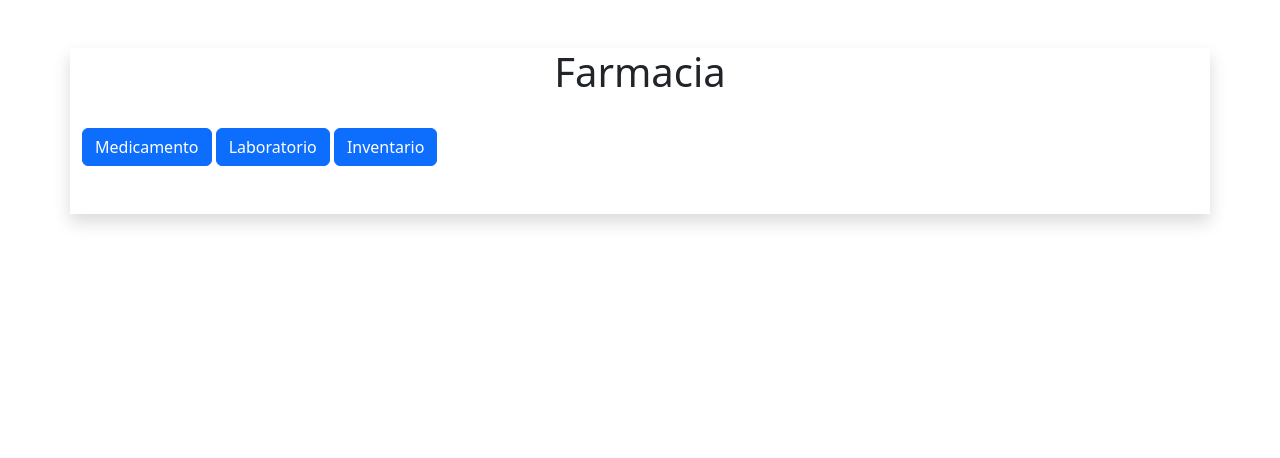
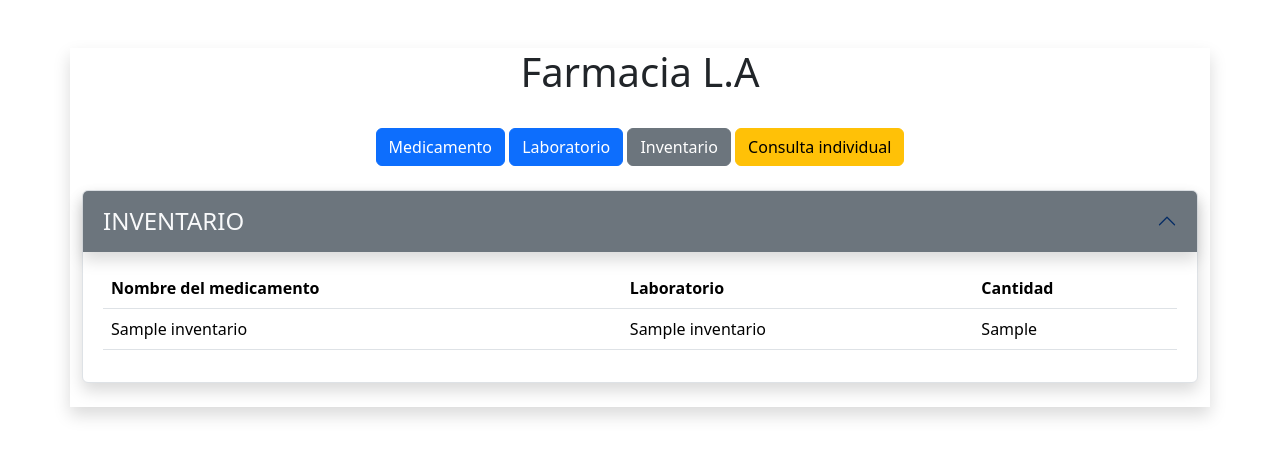
Before and after one commit to Leandro9407/PhP, a PHP site: page /PhP/farmacia/index.php in a window 1280 px wide. Shown: the top 458 px of the page. Run offline with PHP 8.4, Linux system fonts and the light colour scheme; tables that the repository leaves empty or names only in its code hold one stand-in row (values such as "Sample post").

Commit message:
Agrego ejercicio de FARMACIA terminado

```diff
--- a/Farmacia/consultar_inventario.php
+++ b/Farmacia/consultar_inventario.php
@@ -1,8 +1,33 @@
 <?php
 
-    include_once('conexion_bd_farmacia');
+    include_once('conexion_bd_farmacia.php');
+
+    $consultar=$conexion->query("SELECT * FROM inventario");
+?>
+
+    <table class="table">
+    <thead>
+        <tr>
+        <th scope="col">Nombre del medicamento</th>
+        <th scope="col">Laboratorio</th>
+        <th scope="col">Cantidad</th>
+        </tr>
+    </thead>
+    <tbody>
+
+    <?php
+    while ($row=$consultar->fetch_array()){
+    ?>
+        <tr>
+            <td><?php echo $row['nombre']; ?></td>
+            <td><?php echo $row['nombre_l']; ?></td>
+            <td><?php echo $row['cantidad']; ?></td>
+        </tr>
 
 
+    <?php
+        }
+    ?>
 
-
-?>
+    </thead>
+    <tbody>
--- a/Farmacia/index.php
+++ b/Farmacia/index.php
@@ -8,22 +8,40 @@
 </head>
 <body>
         <div class="container-md shadow pb-4">
-            <h1 class="titulo text-center mt-5">Farmacia</h1>
-            <div class="botones pt-4 pb-4">
+            <h1 class="titulo text-center mt-5">Farmacia L.A</h1>
+            <div class="botones pt-4 pb-4 text-center">
             <button type="button" class="btn btn-primary" data-bs-toggle="modal" data-bs-target="#registro_medicamento">
             Medicamento
             </button>
             <button type="button" class="btn btn-primary" data-bs-toggle="modal" data-bs-target="#registro_laboratorio">
             Laboratorio
             </button>
-            <button type="button" class="btn btn-primary" data-bs-toggle="modal" data-bs-target="#registro_inventario">
+            <button type="button" class="btn btn-secondary" data-bs-toggle="modal" data-bs-target="#registro_inventario">
             Inventario
             </button>
-
-
-
+            <button type="button" class="btn btn-warning" data-bs-toggle="modal" data-bs-target="#consulta_individual">
+            Consulta individual
+            </button>
 
         </div>
+
+            <div class="accordion" id="accordionExample">
+                <div class="accordion-item shadow">
+                    <h2 class="accordion-header">
+                    <button class="accordion-button fs-4 text-light bg-secondary shadow" type="button" data-bs-toggle="collapse" data-bs-target="#collapseOne" aria-expanded="true" aria-controls="collapseOne">
+                        INVENTARIO
+                    </button>
+                    </h2>
+                    <div id="collapseOne" class="accordion-collapse collapse show" data-bs-parent="#accordionExample">
+                    <div class="accordion-body">
+                        <?php
+                            include_once('consultar_inventario.php');
+                        ?>
+                    </div>
+                    </div>
+                </div>
+            </div>
+
 
         <!-- modales -->
 
@@ -46,23 +64,9 @@
                                 <input type="date" class="form-control mb-3" name="expedicion">
                             <label for="">Fecha de vencimiento</label>
                                 <input type="date" class="form-control mb-3" name="vencimiento">
-                            <label for="">Laboratorio</label>
-                            <select name="laboratorio" class="form-select mb-3">
-                                <option selected>Selecione laboratorio...</option>
-                                <?php
-                                    include_once('conexion_bd_farmacia.php');
-
-                                    $consultar=$conexion->query("SELECT * FROM laboratorio");
-
-                                    while ($row=$consultar->fetch_array()){
-                                        echo '<option value="',$row['nombre_l'],'">',$row['nombre_l'],'</option>';
-                                    }
-
-                                ?>
-
-                            </select>
 
                                 <div class="modal-footer">
+                                    <a class="btn btn-info me-4" href="http://localhost/PhP/farmacia/consultar_medicamentos.php" role="button">Consultar</a>
                                     <button type="button" class="btn btn-secondary" data-bs-dismiss="modal">Cerrar</button>
                                     <button type="submit" class="btn btn-primary">Guardar</button>
                                 </div>
@@ -72,6 +76,8 @@
                 </div>
             </div>
         </div>
+
+
 
         <!-- registro laboratorio -->
         <div class="modal fade" id="registro_laboratorio" tabindex="-1" aria-labelledby="exampleModalLabel" aria-hidden="true">
@@ -94,6 +100,7 @@
                                 <input type="number" class="form-control mb-3" name="telefono">
 
                             <div class="modal-footer">
+                                <a class="btn btn-info me-4" href="http://localhost/PhP/farmacia/consultar_laboratorio.php" role="button">Consultar</a>
                                 <button type="button" class="btn btn-secondary" data-bs-dismiss="modal">Cerrar</button>
                                 <button type="submit" class="btn btn-primary">Guardar</button>
                             </div>
@@ -103,8 +110,9 @@
             </div>
         </div>
 
-         <!-- registro inventario -->
-         <div class="modal fade" id="registro_inventario" tabindex="-1" aria-labelledby="exampleModalLabel" aria-hidden="true">
+
+        <!-- registro inventario -->
+        <div class="modal fade" id="registro_inventario" tabindex="-1" aria-labelledby="exampleModalLabel" aria-hidden="true">
             <div class="modal-dialog">
                 <div class="modal-content">
                     <div class="modal-header">
@@ -112,11 +120,90 @@
                         <button type="button" class="btn-close" data-bs-dismiss="modal" aria-label="Close"></button>
                     </div>
                     <div class="modal-body">
-                        <p>Modal body text goes here.</p>
+
+                        <form action="ingresar_inventario.php" method="POST">
+
+                            <label for="">Nombre del medicamento</label>
+                            <select name="nombre" class="form-select mb-3">
+                                <option selected>Seleccione medicamento...</option>
+                                    <?php
+                                        include_once('conexion_bd_farmacia.php');
+
+                                        $consultar=$conexion->query("SELECT * FROM medicamento");
+
+                                        while ($row=$consultar->fetch_array()){
+                                            echo '<option value="',$row['nombre'],'">',$row['nombre'],'</option>';
+                                        }
+                                    ?>
+                            </select>
+
+                            <label for="">Laboratorio</label>
+                            <select name="nombre_l" class="form-select mb-3">
+                                <option selected>Selecione laboratorio...</option>
+                                <?php
+                                    include_once('conexion_bd_farmacia.php');
+
+                                    $consultar=$conexion->query("SELECT * FROM laboratorio");
+
+                                    while ($row=$consultar->fetch_array()){
+                                        echo '<option value="',$row['nombre_l'],'">',$row['nombre_l'],'</option>';
+                                    }
+                                ?>
+
+                            </select>
+
+                            <label for="">Cantidad</label>
+                                <input type="number" class="form-control mb-3" name="cantidad">
+
+                            <div class="modal-footer">
+                                <button type="button" class="btn btn-secondary" data-bs-dismiss="modal">Cerrar</button>
+                                <button type="submit" class="btn btn-primary">Guardar</button>
+                            </div>
+                        </form>
                     </div>
-                    <div class="modal-footer">
-                        <button type="button" class="btn btn-secondary" data-bs-dismiss="modal">Cerrar</button>
-                        <button type="button" class="btn btn-primary">Guardar</button>
+                </div>
+            </div>
+        </div>
+
+
+        <!-- Consulta individual -->
+        <div class="modal fade" id="consulta_individual" tabindex="-1" aria-labelledby="exampleModalLabel" aria-hidden="true">
+            <div class="modal-dialog">
+                <div class="modal-content">
+                    <div class="modal-header">
+                        <h5 class="modal-title">Consultar por:</h5>
+                        <button type="button" class="btn-close" data-bs-dismiss="modal" aria-label="Close"></button>
+                    </div>
+                    <div class="modal-body">
+
+                        <?php
+                            include_once('conexion_bd_farmacia.php');
+                        ?>
+
+                        <form action="con_medi_individual.php">
+                            <label for="">Nombre del medicamento</label>
+                                <input type="text" class="form-control mb-3" name="nombre">
+
+                            <div class="modal-footer">
+                                <button type="submit" class="btn btn-primary">Consultar</button>
+                            </div>
+                        </form>
+
+                        <hr><br>
+
+                        <?php
+                            include_once('conexion_bd_farmacia.php');
+                        ?>
+
+                        <form action="con_labor_individual.php">
+                            <label for="">Nombre del laboratorio</label>
+                                <input type="text" class="form-control mb-3" name="nombre_l">
+
+                            <div class="modal-footer">
+                                <button type="button" class="btn btn-secondary" data-bs-dismiss="modal">Cerrar</button>
+                                <button type="submit" class="btn btn-primary">Consultar</button>
+                            </div>
+                        </form>
                     </div>
                 </div>
             </div>
@@ -126,6 +213,7 @@
 
 
 
+
 <script src="https://cdn.jsdelivr.net/npm/bootstrap@5.3.3/dist/js/bootstrap.bundle.min.js" integrity="sha384-YvpcrYf0tY3lHB60NNkmXc5s9fDVZLESaAA55NDzOxhy9GkcIdslK1eN7N6jIeHz" crossorigin="anonymous"></script>
 </body>
 </html>
--- a/Farmacia/ingresar_medicamento.php
+++ b/Farmacia/ingresar_medicamento.php
@@ -7,6 +7,7 @@
     $expedicion=$_POST['expedicion'];
     $vencimiento=$_POST['vencimiento'];
 
+
     $conexion->query("INSERT INTO medicamento(codigo, nombre, expedicion, vencimiento) value ($codigo, '$nombre', '$expedicion', '$vencimiento')");
 
     header("location: index.php");
```
Also changed, not shown: Farmacia/con_labor_individual.php (added, +37 -0 lines), Farmacia/con_medi_individual.php (added, +43 -0 lines), Farmacia/consultar_laboratorio.php (added, +72 -0 lines), Farmacia/consultar_medicamentos.php (added, +69 -0 lines), Farmacia/ingresar_inventario.php (added, +13 -0 lines).
